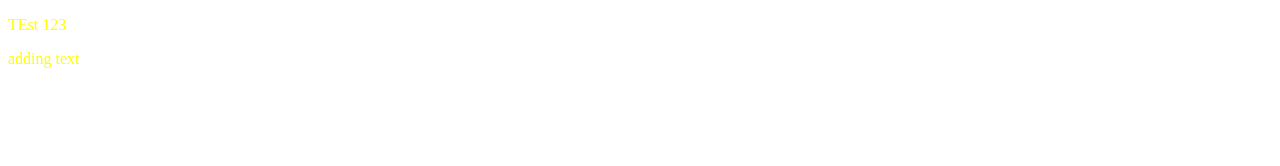
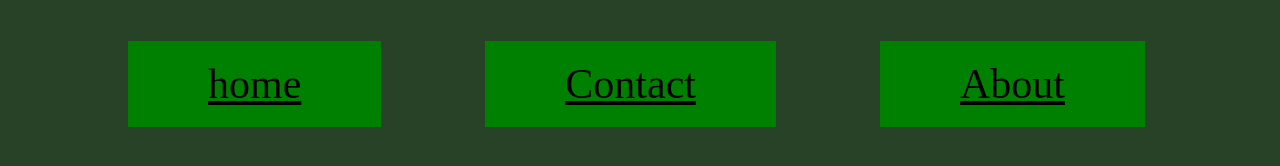
Before and after one commit to Ludwigstud/Projekt3, a plain HTML site: page 3-css-positioning/Index/index.html in a window 1280 px wide. Drawn offline with Linux system fonts and the light colour scheme.

Commit message:
Tried adding buttons to the index file

```diff
--- a/3-css-positioning/Index/index.html
+++ b/3-css-positioning/Index/index.html
@@ -4,17 +4,33 @@
     <meta charset="UTF-8">
     <meta http-equiv="X-UA-Compatible" content="IE=edge">
     <meta name="viewport" content="width=device-width, initial-scale=1.0">
-    <title>Document</title>
+    <title>Home</title>
     <link rel="stylesheet" href="stylesheet.css">
 </head>
 <body>
 
 
 
-<p>TEst 123</p>
+   <div class="buttons">
+
+<a href="index.html">home</a>
+<a href="contact.html">Contact</a>
+<a href="about.html">About</a>
 
 
-<p>adding text</p>
+   </div>
+
+
+
+
+
+
+
+
+
+
+
+
 
 
 
--- a/3-css-positioning/Index/stylesheet.css
+++ b/3-css-positioning/Index/stylesheet.css
@@ -1,6 +1,31 @@
 p{
 color: yellow;
+}
+
+body
+{
+    background-color: rgb(39, 66, 39) ;
+}
+
+
+a {
+font-size: 42px;
+background-color: green;
+color: black;
+margin-left: 100px;
+
+padding: 20px 80px;
 
 
 
-}
+
+
+  }
+
+  .buttons{
+
+margin-top:60px;
+margin-left: 20px;
+margin-right: 20px;
+
+  }
```
